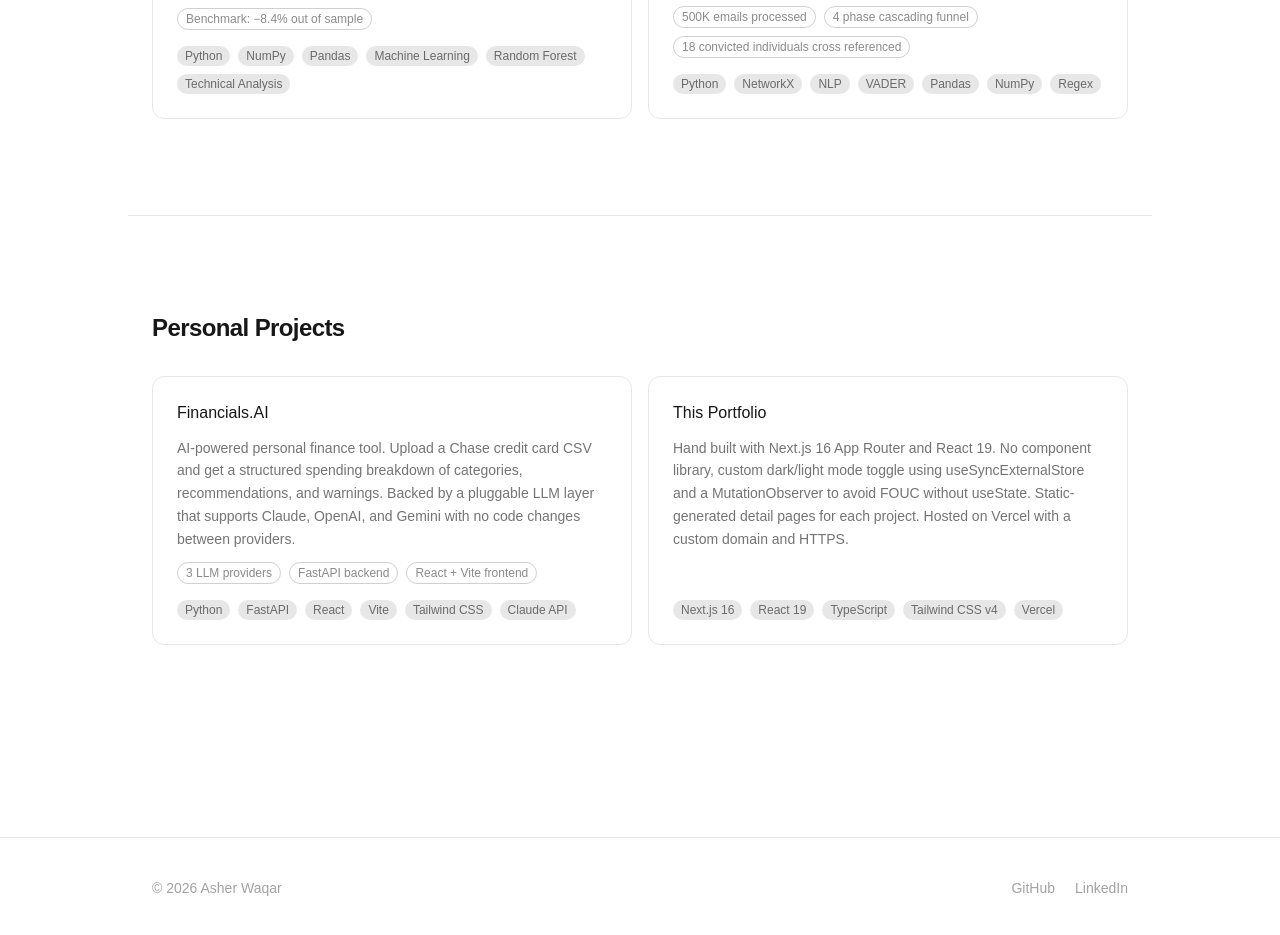
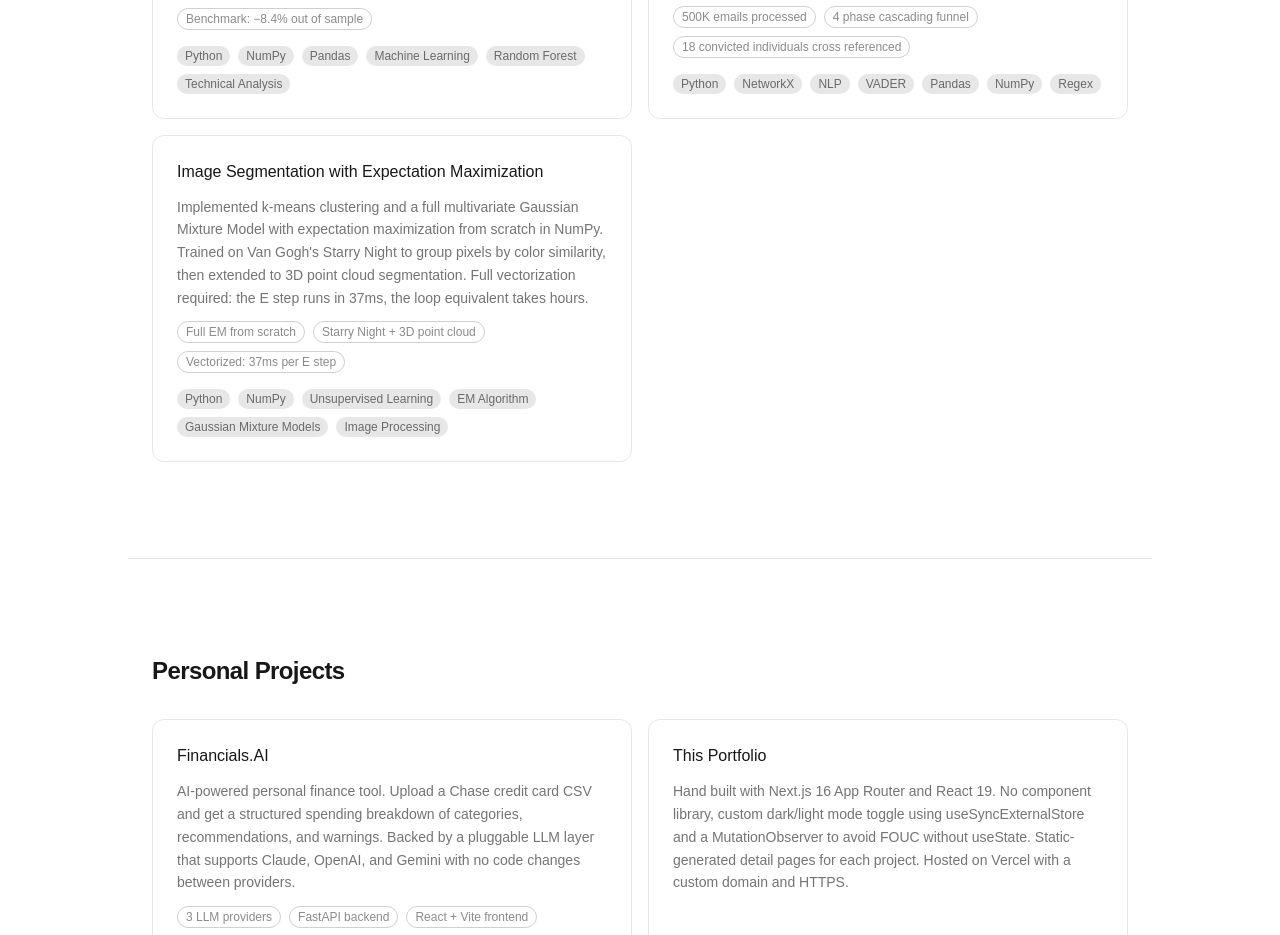
Before and after one commit to awaq96/portfolio, a Next.js app: page / in a window 1280 px wide. Shown: the part 1700-2635 px from the top of the page. Built offline with nearby package versions, Linux system fonts and the light colour scheme.

Commit message:
AI Starry Night Project

```diff
--- a/content/projects/gt.ts
+++ b/content/projects/gt.ts
@@ -138,4 +138,63 @@ The paper also identified several areas for future improvement: replacing the st
       },
     ],
   },
+  {
+    slug: "ai-expectation-maximization",
+    title: "Image Segmentation with Expectation Maximization",
+    course: "CS 6601: Artificial Intelligence",
+    institution: "Georgia Tech",
+    period: "Spring 2026",
+    description:
+      "Implemented k-means clustering and a full multivariate Gaussian Mixture Model with expectation maximization from scratch in NumPy. Trained on Van Gogh's Starry Night to group pixels by color similarity, then extended to 3D point cloud segmentation. Full vectorization required: the E step runs in 37ms, the loop equivalent takes hours.",
+    tags: ["Python", "NumPy", "Unsupervised Learning", "EM Algorithm", "Gaussian Mixture Models", "Image Processing"],
+    metrics: ["Full EM from scratch", "Starry Night + 3D point cloud", "Vectorized: 37ms per E step"],
+    sections: [
+      {
+        heading: "Overview",
+        content: `The assignment covers unsupervised learning through image segmentation in CS 6601 at Georgia Tech. The goal is to take a raw RGB image, group its pixels into k color clusters, and return a compressed version where every pixel is replaced by the mean color of its assigned component. The same algorithms run on 3D point cloud data to segment objects by spatial region.
+
+There are five graded parts: a k-means baseline, a full multivariate Gaussian Mixture Model, two model improvements, and a Bayesian Information Criterion implementation for automatic component selection. All code had to run within 10 minutes on the autograder. A naive loop over each pixel takes hours on a full resolution image. Full NumPy vectorization was required across every core function.`,
+      },
+      {
+        heading: "k-means Baseline",
+        content: `k-means is the starting point. The implementation has three functions: get_initial_means() draws k random pixel values as starting centroids without replacement, k_means_step() assigns every pixel to its nearest centroid and recomputes cluster means, and k_means_segment() iterates k_means_step() until cluster assignments stop changing, then replaces each pixel's RGB values with its centroid color.
+
+The vectorized distance computation in k_means_step() is the key performance decision. The expression X[:, None, :] - means[None, :, :] creates a broadcast difference of shape (m, k, 3), and np.linalg.norm(..., axis=2) collapses the color channels to produce an (m, k) distance matrix in one operation. np.argmin on that matrix gives cluster assignments for all m pixels simultaneously. Without this the 10 minute autograder limit is not achievable. The benchmarked runtime for k_means_segment on the Starry Night image is roughly 6.5 seconds.`,
+      },
+      {
+        heading: "Gaussian Mixture Model",
+        content: `A Gaussian Mixture Model represents the image as a weighted sum of k multivariate Gaussians, each defined by a mean vector (MU), a covariance matrix (SIGMA), and a mixing coefficient (PI). Rather than hard assigning each pixel to exactly one cluster, the GMM assigns each pixel a soft responsibility score for every component. The component with the highest responsibility determines the pixel's final segment.
+
+The model has four parameter arrays: k component means of shape (k x 3) for RGB, k covariance matrices of shape (k x 3 x 3), k mixing coefficients summing to 1, and a responsibility matrix of shape (k x m) tracking each pixel's affinity for each component.
+
+Initialization sets each component mean to a randomly sampled pixel, computes the initial covariances from those means using compute_sigma(), and sets mixing coefficients to a uniform 1/k. compute_sigma() is implemented as a loop over k components, each using the closed form outer product formula: the covariance for component i is (X - MU[i]).T @ (X - MU[i]) / m.`,
+      },
+      {
+        heading: "EM Implementation",
+        content: `The EM algorithm alternates between two steps until convergence.
+
+The E step computes the responsibility of each Gaussian component for each pixel. For component i and pixel j, the responsibility is PI[i] times N(x_j; MU[i], SIGMA[i]), normalized across all components so responsibilities sum to 1 per pixel. N() is the multivariate Gaussian probability density function. The exponent is computed as 0.5 times the sum of (difference @ inv_sigma) * difference along the feature axis, which avoids materializing the full (m x m) intermediate matrix that naive matrix multiplication would produce. This is the most numerically sensitive part of the implementation: a shape mismatch here causes the autograder to allocate over 100 GiB and crash.
+
+The M step re-estimates all parameters from the updated responsibilities. The new mean for component i is the responsibility weighted average of all pixels. The new covariance is the responsibility weighted outer product of pixel deviations from the updated mean. The new mixing coefficient is the sum of responsibilities for component i divided by total pixels. All three updates are closed form with no gradient descent. One full training run typically requires 15 to 20 iterations and converges in under 30 seconds with vectorization.
+
+Log likelihood is computed as the sum over all pixels of the log of the total weighted probability under the model. The convergence condition fires when the new log likelihood is within 10% of the previous value for 10 consecutive iterations.`,
+      },
+      {
+        heading: "Improved Initialization and Convergence",
+        content: `The baseline GMM uses random initialization: k pixels are drawn at random as starting means. This works but is sensitive to bad draws where two initial means land in the same color region and a third is never assigned enough pixels to represent a real cluster.
+
+The improved initialization uses one step of k-means to seed the Gaussian means instead. k-means tends to spread the initial means across distinct color regions because it iteratively pushes centroids apart. After k-means produces the means, compute_sigma() recalculates the covariances from scratch and mixing coefficients reset to uniform. The reset is intentional: GMMs tend to converge to elongated covariances during early training, and resetting those parameters before full EM begins reduces the chance of landing in a poor local maximum.
+
+The new convergence function checks all three parameter sets instead of just the log likelihood. If all values in MU, SIGMA, and PI stay within 10% of their previous iteration values for 10 consecutive iterations, training stops. This catches cases where the likelihood plateaus but individual parameters are still drifting, which the default check would miss.`,
+      },
+      {
+        heading: "BIC and Point Cloud Segmentation",
+        content: `The Bayesian Information Criterion penalizes model complexity to prevent overfitting on the number of components. A GMM with k=20 will always fit the data better than one with k=3, but the extra components may be modeling noise rather than real color structure. BIC adds a penalty proportional to the number of free parameters times the log of the number of data points.
+
+For a GMM with k components on 3 dimensional RGB data, the free parameters are the means (k times 3), the covariance entries (k times 9, since each covariance matrix is 3x3), and the mixing coefficients (k minus 1, since they sum to 1). The full formula is: BIC = number_of_parameters times ln(m) minus 2 times log_likelihood. Lower BIC is better. The implementation runs training for several values of k, computes BIC for each, and selects the k with the lowest score.
+
+The final section extends the pipeline to 3D point cloud data. XYZ spatial coordinates replace RGB color values, and the same GMM and EM code runs without modification. Points that are spatially proximate cluster together, producing segmented objects and backgrounds from raw depth sensor output. The visual output is a point cloud where each segment is rendered in a distinct color, showing the algorithm generalizing cleanly from 2D image compression to 3D spatial partitioning.`,
+      },
+    ],
+  },
 ];
```
